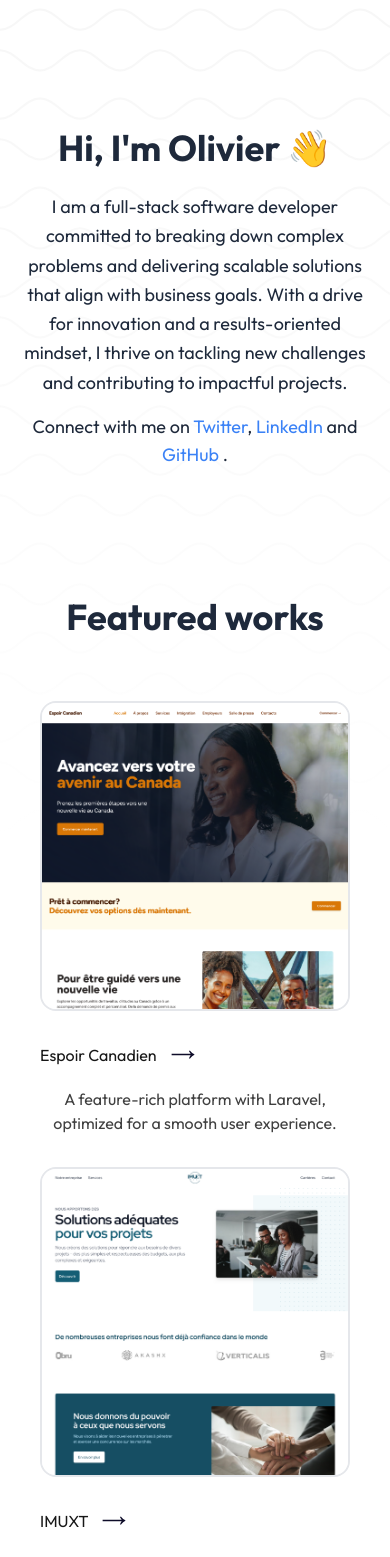
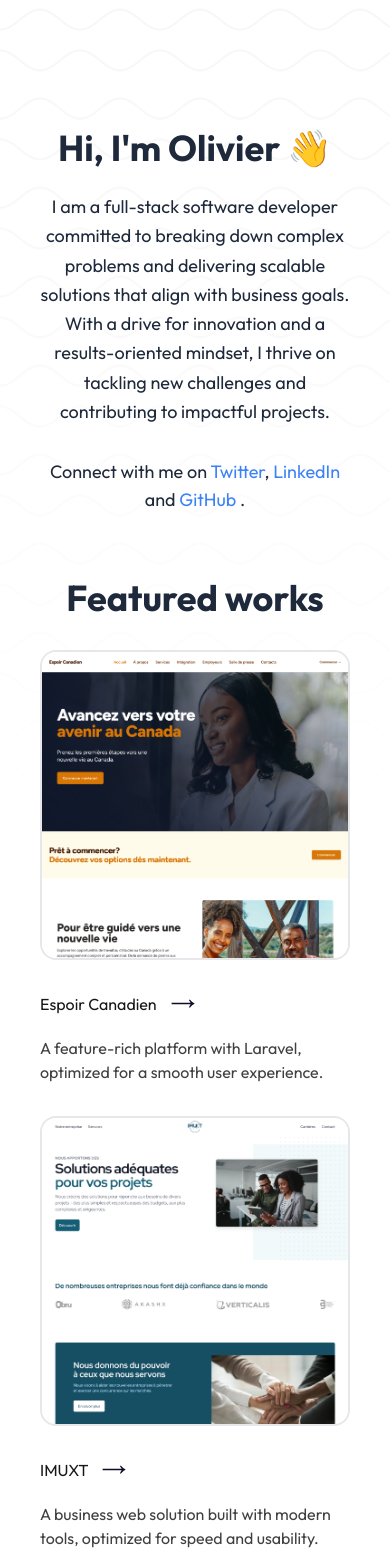
Before and after one commit to olivsinz/olivierzinsou.com, a Vue app: page / in a window 390 px wide. Shown: the top 1557 px of the page. Built offline with nearby package versions, Linux system fonts and the light colour scheme.

Commit message:
responsive design check

```diff
--- a/src/components/Index.vue
+++ b/src/components/Index.vue
@@ -28,7 +28,9 @@
 
 <template>
   <div class="min-h-full py-32">
-    <section class="max-w-3xl mx-auto px-6 text-center relative z-10 md:pt-10">
+    <section
+      class="max-w-3xl mx-auto px-10 md:px-6 text-center relative z-10 md:pt-10"
+    >
       <h1 class="text-4xl font-bold mb-6 md:mb-10 text-slate-800">
         Hi, I'm Olivier 👋
       </h1>
@@ -39,7 +41,7 @@
         thrive on tackling new challenges and contributing to impactful
         projects.
       </p>
-      <p class="mt-4 md:mt-8 text-lg text-slate-800">
+      <p class="mt-8 text-lg text-slate-800">
         Connect with me on
         <a
           href="https://twitter.com/zinsouoliviers"
@@ -66,12 +68,14 @@
       </p>
     </section>
 
-    <section class="max-w-6xl mx-auto px-6 mt-32 text-center relative z-10">
-      <h1 class="text-4xl sm:text-4xl font-bold sm:px-8 text-slate-800">
+    <section class="max-w-6xl mx-auto px-6 mt-16 md:mt-32 relative z-10">
+      <h1
+        class="text-4xl sm:text-4xl text-center font-bold sm:px-8 text-slate-800"
+      >
         Featured works
       </h1>
       <div
-        class="mx-auto max-w-screen-lgx px-4 sm:px-8 lg:px-12 lg:text-left mt-16"
+        class="mx-auto max-w-screen-lgx px-4 sm:px-8 lg:px-12 lg:text-left mt-8 md:mt-16"
       >
         <div
           class="grid grid-cols-1 gap-x-8 gap-y-8 sm:grid-cols-2 sm:gap-y-12"
```
